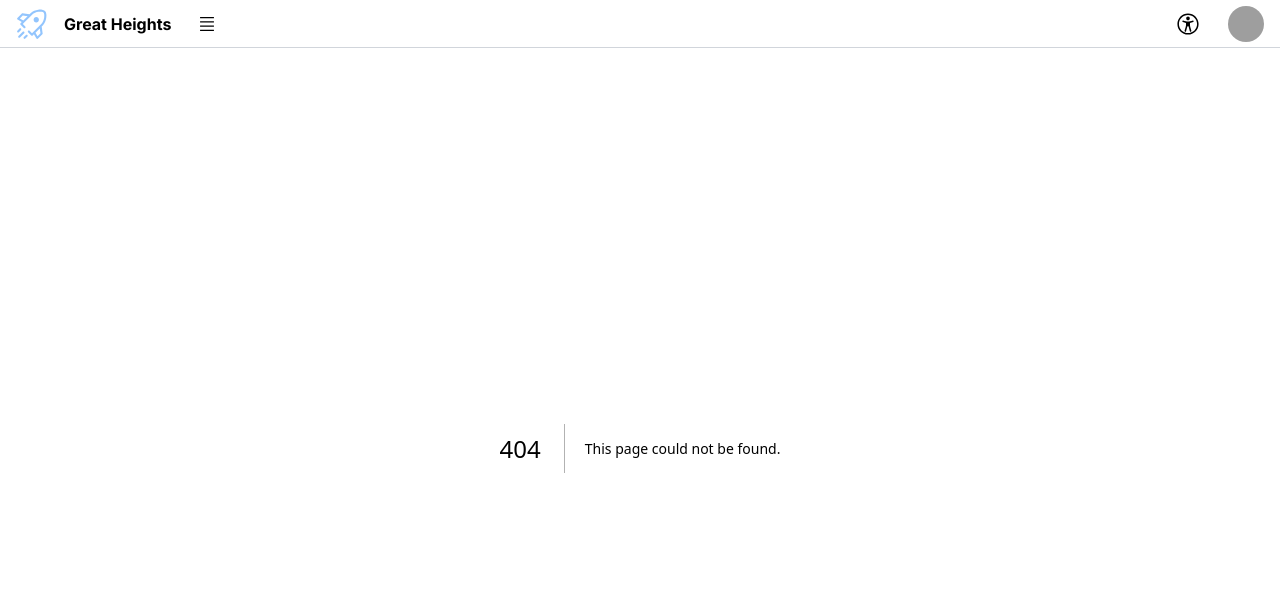
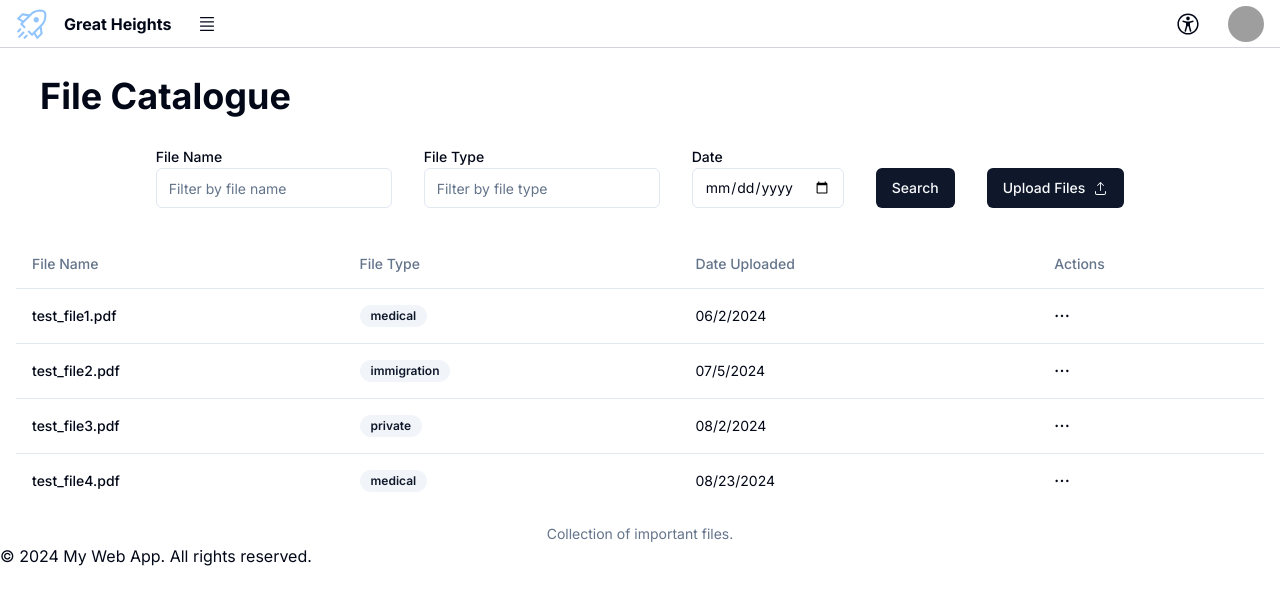
Before and after one commit to fatokik/great-heights-file-app, a Next.js app: page /file-catalogue in a window 1280 px wide. Before the commit this address had no page. Shown: the top 604 px of the page. Built offline with nearby package versions, Linux system fonts and the light colour scheme; grey boxes are pictures that could not be loaded.

Commit message:
renamed files and going with new page structure

```diff
--- /dev/null
+++ b/app/file-catalogue/page.tsx
@@ -0,0 +1,11 @@
+import { FC } from "react";
+import FileCatalogue from "@/components/FileCatalogue/FileCatalogue";
+
+export const FileCataloguePage: FC = () => {
+  return (
+    <div>
+      <FileCatalogue />
+    </div>
+  );
+};
+export default FileCataloguePage;
--- a/app/file-viewer/page.tsx
+++ /dev/null
@@ -1,11 +0,0 @@
-import { FC } from "react";
-import FileViewer from "@/components/FileViewer/FileViewer";
-
-export const FileViewerPage: FC = () => {
-  return (
-    <div>
-      <FileViewer />
-    </div>
-  );
-};
-export default FileViewerPage;
--- a/components/FileViewer/FileViewer.tsx
+++ b/components/FileCatalogue/FileCatalogue.tsx
@@ -15,9 +15,9 @@ import { Label } from "../ui/label";
 import { Button } from "../ui/button";
 import { Badge } from "../ui/badge";
 
-import { DotsHorizontalIcon } from "@radix-ui/react-icons";
+import { DotsHorizontalIcon, UploadIcon } from "@radix-ui/react-icons";
 
-export const FileViewer: FC = () => {
+export const FileCatalogue: FC = () => {
   const dummyfileData = [
     {
       id: 1,
@@ -44,8 +44,9 @@ export const FileViewer: FC = () => {
       date_uploaded: "08/23/2024",
     },
   ];
+
   return (
-    <Page title="File Viewer">
+    <Page title="File Catalogue">
       <div className="flex flex-row justify-center gap-x-8 pb-8">
         <div>
           <Label htmlFor="fileName">File Name</Label>
@@ -62,6 +63,13 @@ export const FileViewer: FC = () => {
 
         <div className="flex items-end ">
           <Button>Search</Button>
+        </div>
+
+        <div className="flex items-end ">
+          <Button>
+            Upload Files
+            <UploadIcon className="ml-2" />
+          </Button>
         </div>
       </div>
       <Table>
@@ -93,4 +101,4 @@ export const FileViewer: FC = () => {
     </Page>
   );
 };
-export default FileViewer;
+export default FileCatalogue;
--- a/components/NavBar/Navbar.tsx
+++ b/components/NavBar/Navbar.tsx
@@ -8,6 +8,7 @@ import {
   EyeOpenIcon,
   PinTopIcon,
   PersonIcon,
+  FileTextIcon,
 } from "@radix-ui/react-icons";
 import { Avatar, AvatarFallback, AvatarImage } from "../ui/avatar";
 import { Button } from "../ui/button";
@@ -40,11 +41,11 @@ export const Navbar: FC = () => {
 
           <DropdownMenuContent className="w-40">
             <DropdownMenuGroup>
-              <Link href="file-viewer">
+              <Link href="file-catalogue">
                 <DropdownMenuItem>
-                  File Viewer
+                  File Catalogue
                   <DropdownMenuShortcut>
-                    <EyeOpenIcon />
+                    <FileTextIcon />
                   </DropdownMenuShortcut>
                 </DropdownMenuItem>
               </Link>
```
